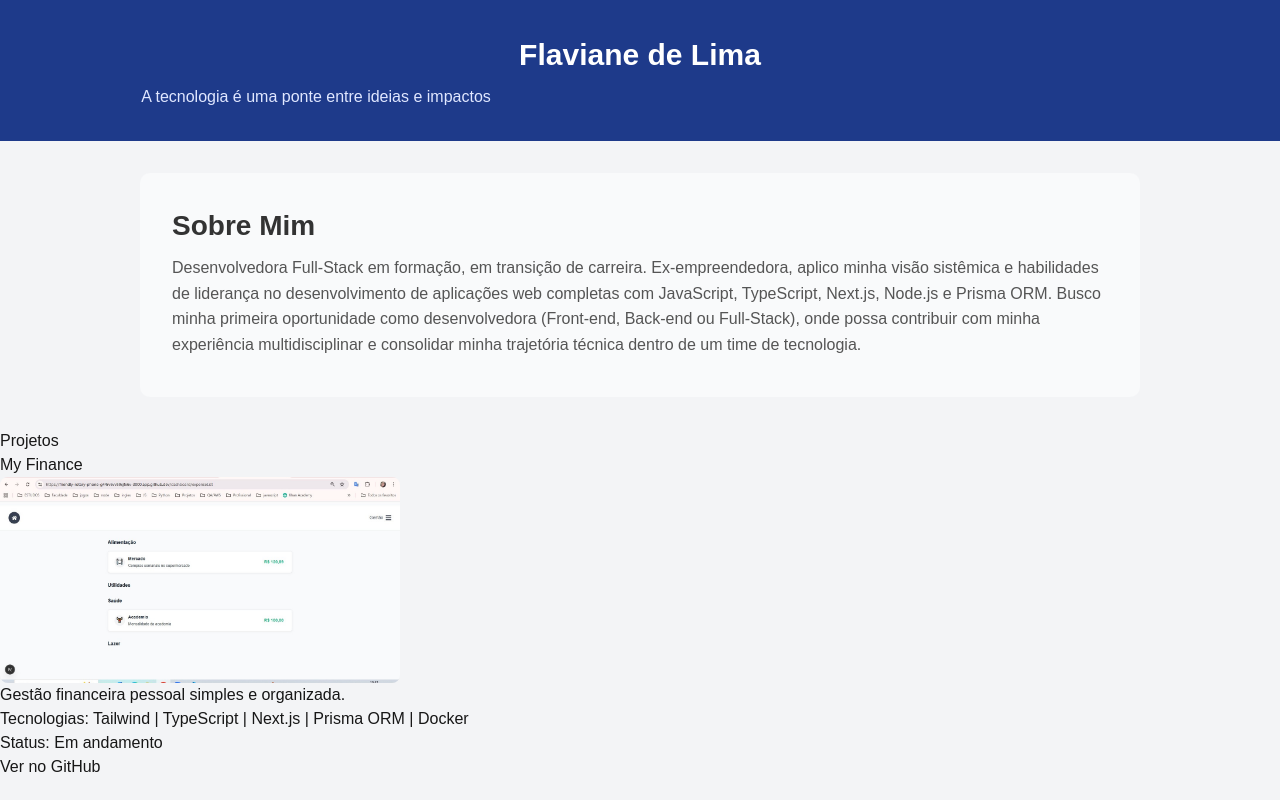
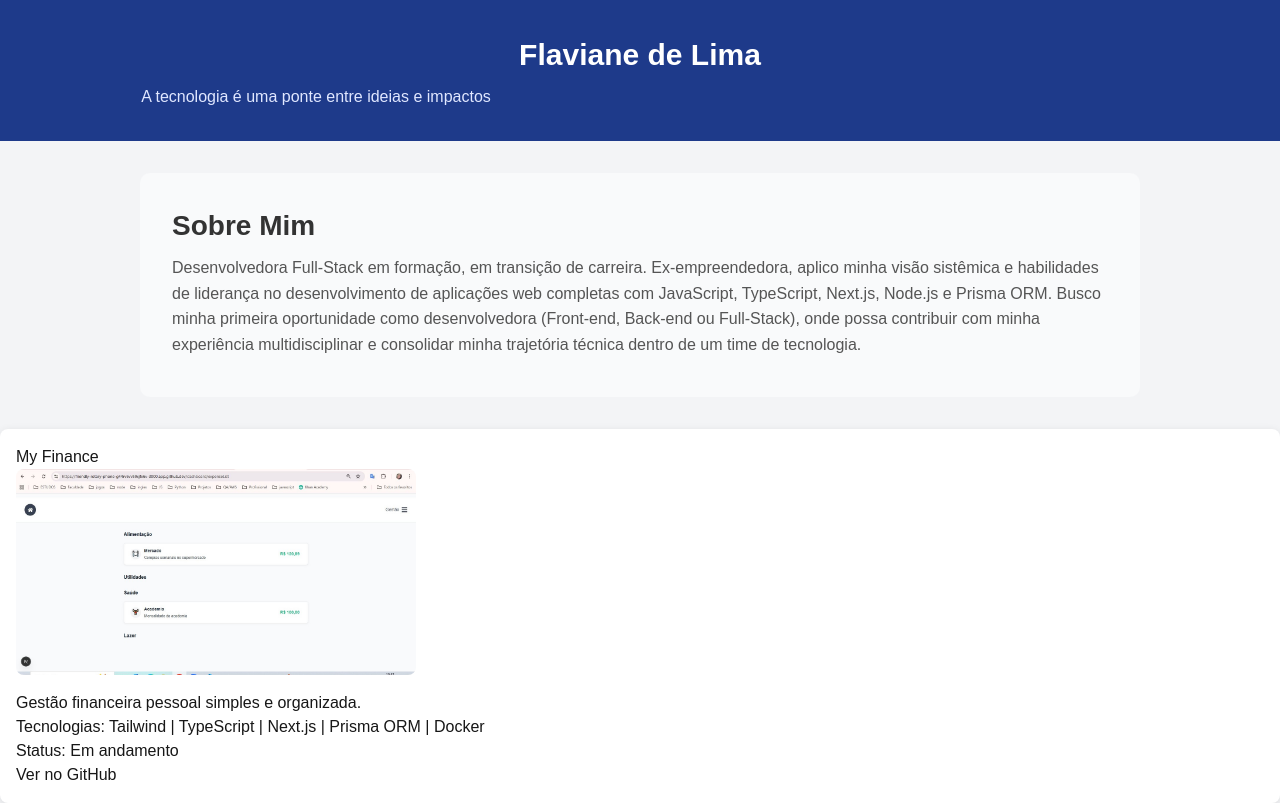
Before and after one commit to flaviane-lima/portfolio-flaviane, a Next.js app: page / in a window 1280 px wide. Built offline with nearby package versions, Linux system fonts and the light colour scheme.

Commit message:
aplica estilos de borda, sombra e imagem ao card de projeto

```diff
--- a/app/components/Card.tsx
+++ b/app/components/Card.tsx
@@ -3,6 +3,24 @@
 import Image from "next/image";
 import { CardProps } from "./types";
 import styled from "styled-components";
+
+
+const ProjectCard = styled.div`
+  background: #fff;
+  padding: 16px;
+  border-radius: 8px;
+  box-shadow: 0 2px 8px rgba(0,0,0,0.1);
+`;
+
+
+const ImageWrapper = styled.div`
+  display: flex;
+  justify-content: center;
+  flex-direction: column;
+  margin-bottom: 16px;
+  width: 100%;
+
+`
 
 const StyledImage = styled(Image)`
     object-fit: cover;
@@ -12,9 +30,8 @@ const StyledImage = styled(Image)`
 //recebe os dados via props
 export default function Card({ title, image, description, technologies, status, github }: CardProps) {
   return (
-    <section>
-      <h2>Projetos</h2>
-      <div>
+    <ProjectCard>
+      <ImageWrapper>
         <h3>{title}</h3>
         <StyledImage
           src={image}
@@ -23,13 +40,13 @@ export default function Card({ title, image, description, technologies, status,
           width={400}
           height={250}
         />
+      </ImageWrapper>
         <div>
           <p>{description}</p>
           <p>Tecnologias: {technologies.join(" | ")}</p>
           <p>Status: {status}</p>
           <a href={github} target="_blank" className="button"> Ver no GitHub</a>
         </div>
-      </div>
-    </section>
+    </ProjectCard>
   );
 }
```
